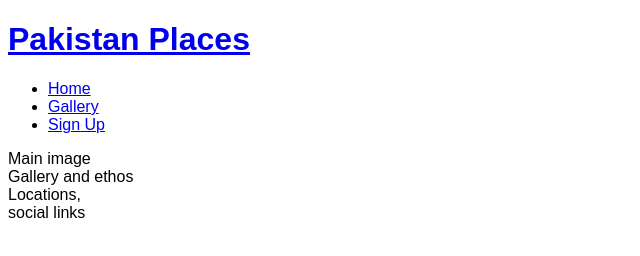
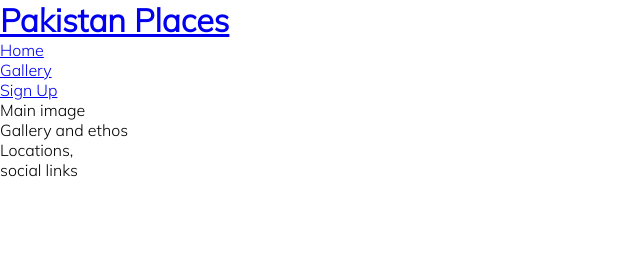
Before and after one commit to asma-n/pakistan-places, a plain HTML site: page index.html in a window 1280 px wide. Shown: the whole page, without its empty margins (0-640 px from the left). Drawn offline with Linux system fonts and the light colour scheme.

Commit message:
Add google fonts and removed default margins, padding and borders

```diff
--- a/assets/css/style.css
+++ b/assets/css/style.css
@@ -1,3 +1,11 @@
+@import url('https://fonts.googleapis.com/css2?family=Lobster&family=Mulish:wght@300&display=swap');
+
+* {
+    margin: 0;
+    padding: 0;
+    border: none;
+}
 body {
-    font-family: Arial;
+    font-family: Mulish;
+    font-weight: 300;
 }
```
